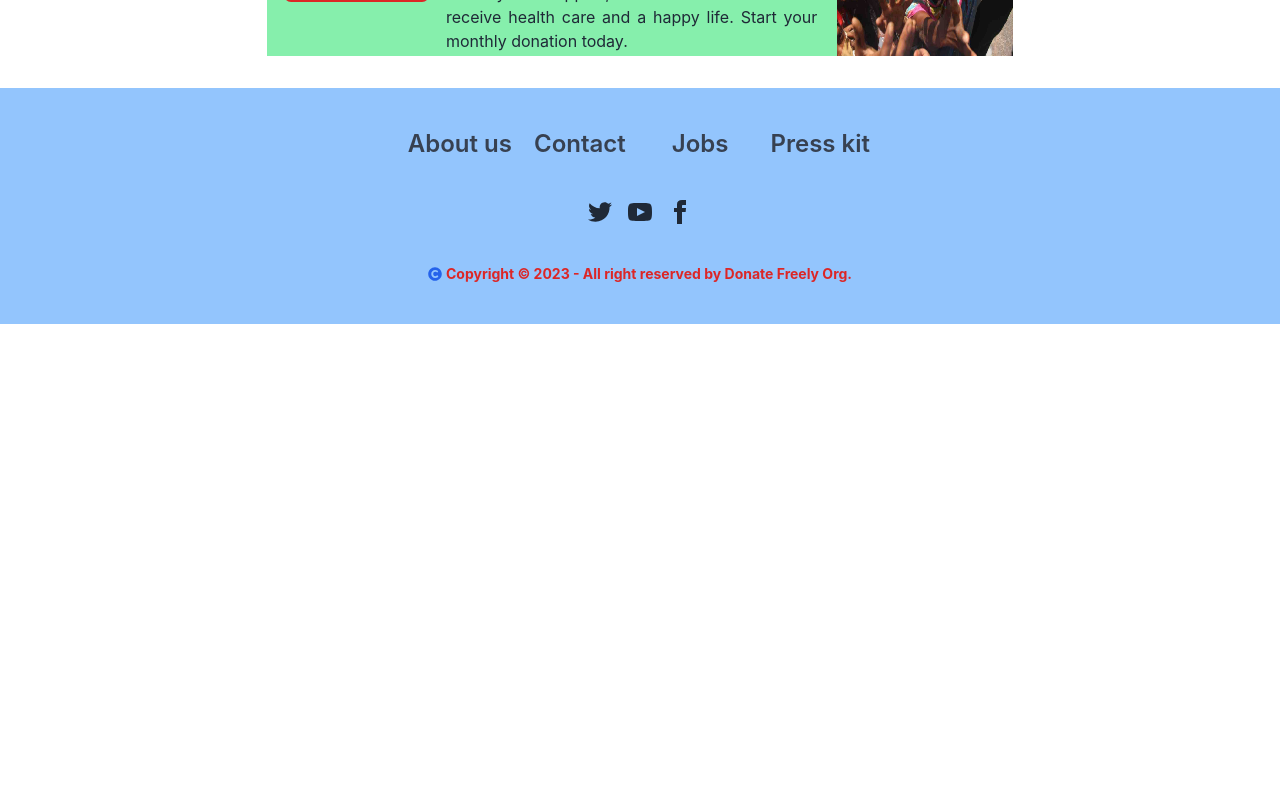
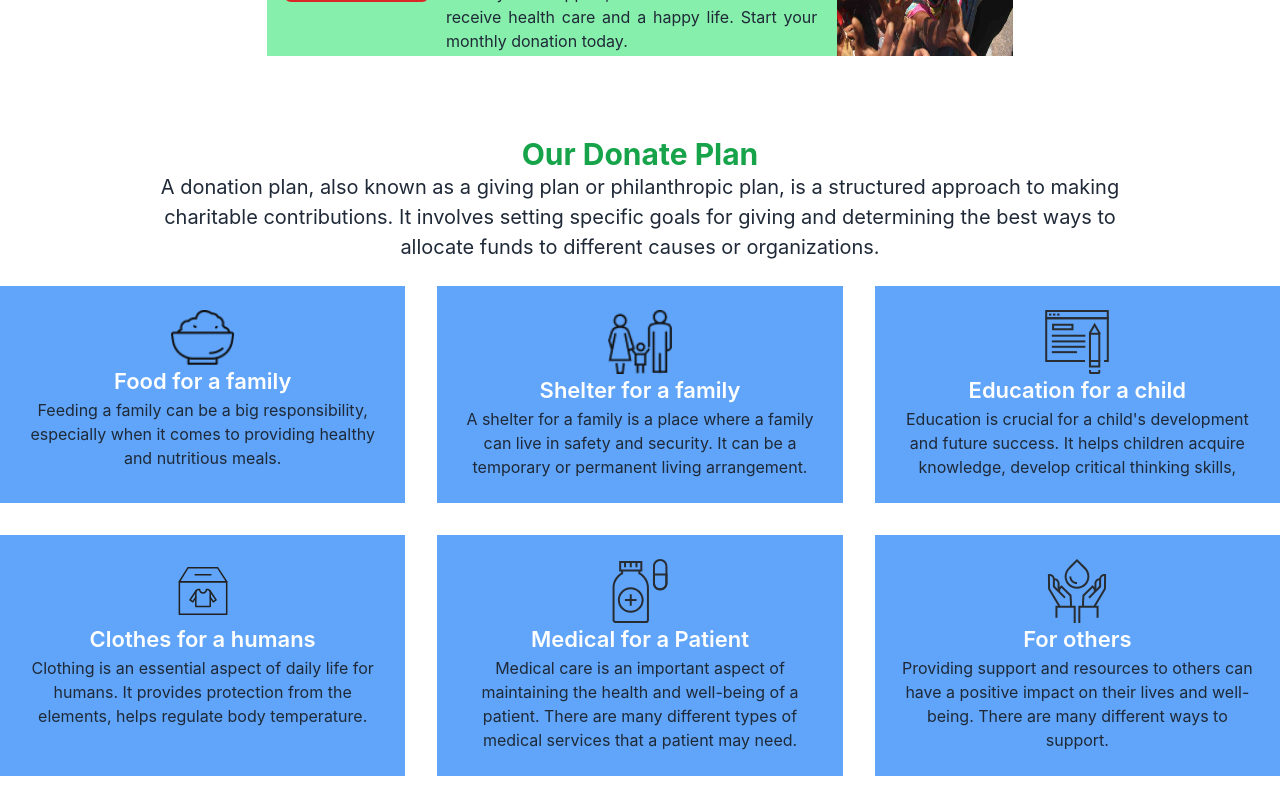
Before and after one commit to sadikul60/donate-freely, a React (Create React App) app: page / in a window 1280 px wide. Shown: the part 680-1480 px from the top of the page. Before the commit the page ends 1004 px from the top, so only its background shows below. Built offline with nearby package versions, Linux system fonts and the light colour scheme.

Commit message:
added donate plan

```diff
--- /dev/null
+++ b/src/Pages/Home/DonatePlan/DonatePlan.jsx
@@ -0,0 +1,53 @@
+import React from 'react';
+import foodImg from "../../../assets/icon/food.png"
+import shelter from "../../../assets/icon/shelter.png"
+import eduction from "../../../assets/icon/icon4.svg"
+import medical from "../../../assets/icon/medicine.svg"
+import clothes from "../../../assets/icon/clothes.svg"
+import others from "../../../assets/icon/icon13.svg"
+
+const DonatePlan = () => {
+    return (
+        <section className='container mx-auto my-20'>
+            <div className='text-center'>
+                <h2 className='text-3xl text-green-600 font-bold'>Our Donate Plan</h2>
+                <p className='md:w-3/4 md:mx-auto pb-6 text-[20px]'>A donation plan, also known as a giving plan or philanthropic plan, is a structured approach to making charitable contributions. It involves setting specific goals for giving and determining the best ways to allocate funds to different causes or organizations.</p>
+            </div>
+
+            <div className='grid grid-cols-1 md:grid-cols-2 lg:grid-cols-3 gap-8'>
+                <div className='bg-blue-400 text-center p-6'>
+                    <img className='w-16 mx-auto' src={foodImg} alt="" />
+                    <h3 className='text-[22px] font-semibold text-white'>Food for a family</h3>
+                    <p>Feeding a family can be a big responsibility, especially when it comes to providing healthy and nutritious meals.</p>
+                </div>
+                <div className='bg-blue-400 text-center p-6'>
+                    <img className='w-16 mx-auto' src={shelter} alt="" />
+                    <h3 className='text-[22px] font-semibold text-white'>Shelter for a family</h3>
+                    <p>A shelter for a family is a place where a family can live in safety and security. It can be a temporary or permanent living arrangement.</p>
+                </div>
+                <div className='bg-blue-400 text-center p-6'>
+                    <img className='w-16 mx-auto' src={eduction} alt="" />
+                    <h3 className='text-[22px] font-semibold text-white'>Education for a child</h3>
+                    <p>Education is crucial for a child's development and future success. It helps children acquire knowledge, develop critical thinking skills,</p>
+                </div>
+                <div className='bg-blue-400 text-center p-6'>
+                    <img className='w-16 mx-auto' src={clothes} alt="" />
+                    <h3 className='text-[22px] font-semibold text-white'>Clothes for a humans</h3>
+                    <p>Clothing is an essential aspect of daily life for humans. It provides protection from the elements, helps regulate body temperature.</p>
+                </div>
+                <div className='bg-blue-400 text-center p-6'>
+                    <img className='w-16 mx-auto' src={medical} alt="" />
+                    <h3 className='text-[22px] font-semibold text-white'>Medical for a Patient</h3>
+                    <p>Medical care is an important aspect of maintaining the health and well-being of a patient. There are many different types of medical services that a patient may need.</p>
+                </div>
+                <div className='bg-blue-400 text-center p-6'>
+                    <img className='w-16 mx-auto' src={others} alt="" />
+                    <h3 className='text-[22px] font-semibold text-white'>For others</h3>
+                    <p>Providing support and resources to others can have a positive impact on their lives and well-being. There are many different ways to support.</p>
+                </div>
+            </div>
+        </section>
+    );
+};
+
+export default DonatePlan;
--- a/src/Pages/Home/MainHome/MainHome.jsx
+++ b/src/Pages/Home/MainHome/MainHome.jsx
@@ -1,5 +1,6 @@
 import React from 'react';
 import Banner from '../Banner/Banner';
+import DonatePlan from '../DonatePlan/DonatePlan';
 import DonationNow from '../DonationNow/DonationNow';
 
 const MainHome = () => {
@@ -7,6 +8,7 @@ const MainHome = () => {
         <div className=''>
             <Banner />
             <DonationNow />
+            <DonatePlan />
         </div>
     );
 };
```
